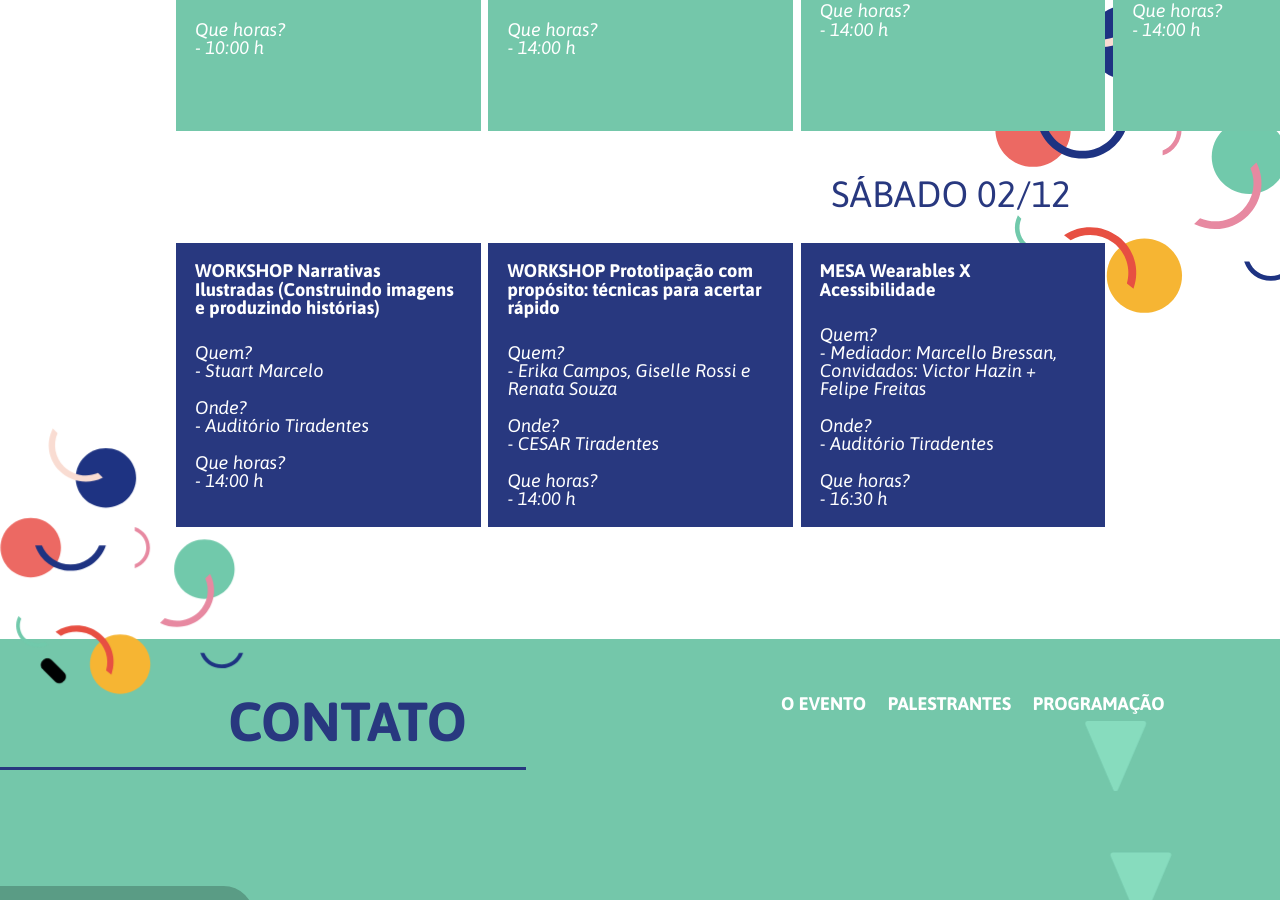
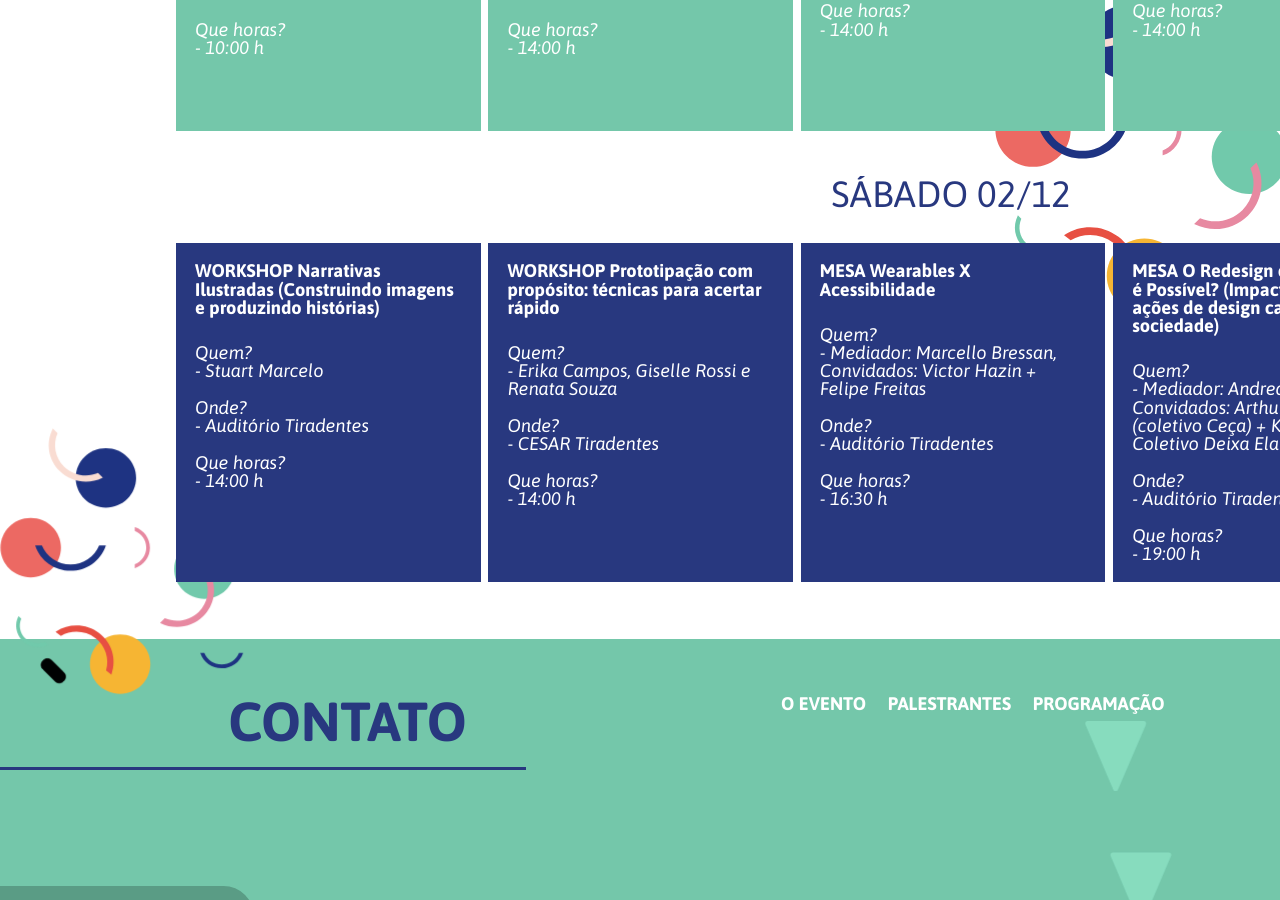
Before and after one commit to CESARBR/colabora, a Jekyll site: the page built from index.html, in a window 1280 px wide and 900 px high, scrolled down 5475 px. Built offline with Jekyll 4.4.1, drawn with Linux system fonts in a browser that asks for light colours; nearby versions of some CDN libraries.

Commit message:
Schedule updated

```diff
--- a/_includes/schedule.html
+++ b/_includes/schedule.html
@@ -182,5 +182,18 @@
                 - 16:30 h
             </p>
         </li>
+        <li data-tilt data-tilt-scale="0.85">
+            <h4>MESA O Redesign da Sociedade é Possível? (Impacto que as ações de design causam na sociedade)</h4>
+            <p>
+                Quem?<br>
+                - Mediador: Andrea Santos, Convidados: Arthur Braga (coletivo Ceça) + Karina Zapata + Coletivo Deixa Ela em Paz<br>
+                <br>
+                Onde?<br>
+                - Auditório Tiradentes<br>
+                <br>
+                Que horas? <br>
+                - 19:00 h
+            </p>
+        </li>
     </ul>
 </div>
```
